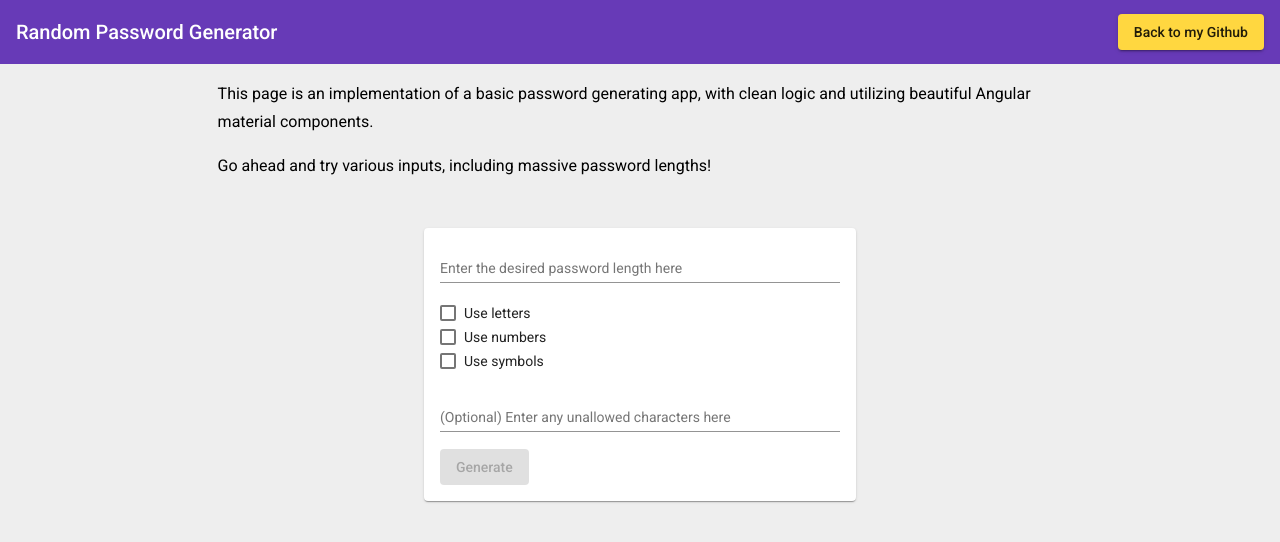
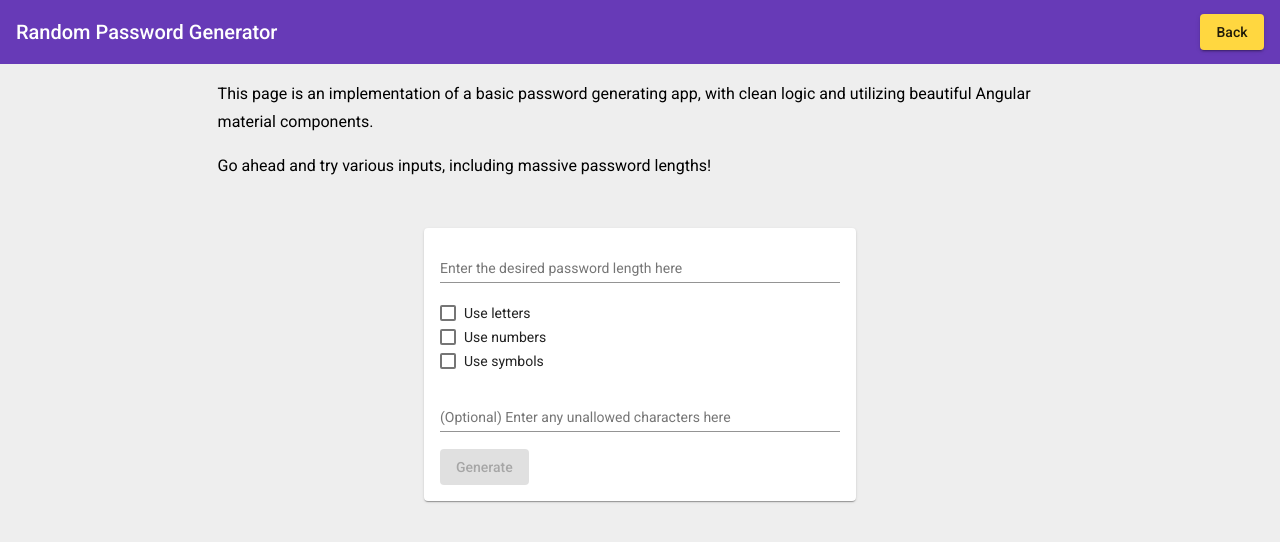
Before and after one commit to arami265/angular-password-generator, an Angular app: page / in a window 1280 px wide. Shown: the top 542 px of the page. Built offline with nearby package versions, Linux system fonts and the light colour scheme.

Commit message:
Update app.component.html

```diff
--- a/src/app/app.component.html
+++ b/src/app/app.component.html
@@ -4,7 +4,7 @@
   <a href="https://github.com/arami265/angular-password-generator">
     <button mat-raised-button
     type='button'
-    color="accent">Back to my Github</button>
+    color="accent">Back</button>
   </a>
 </mat-toolbar>
 
```
